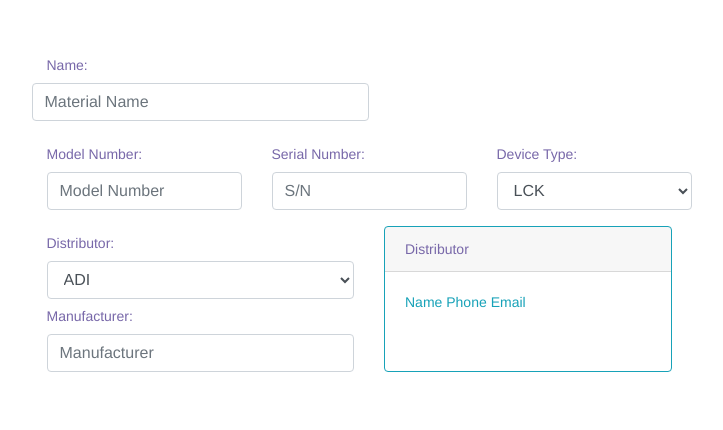
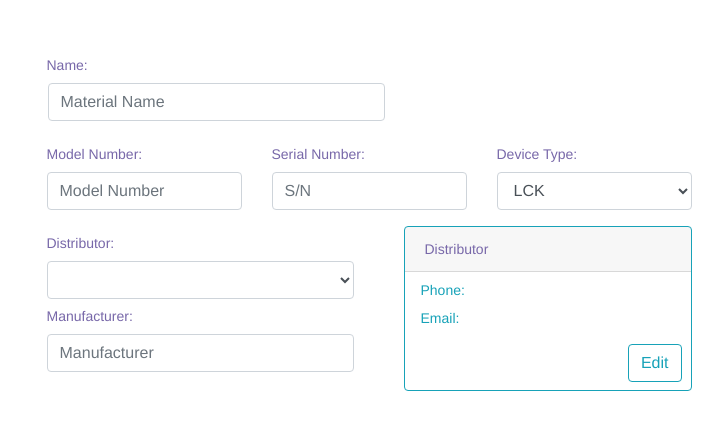
Before and after one commit to theSoloBrewer/Field-Technician-server, a Flask app: page /materials in a window 1280 px wide. Shown: the part 55-485 px from the top of the page, without its empty margins (271-994 px from the left). Run offline with Flask 2, Linux system fonts and the light colour scheme; data comes from the database, SQL or seed files in the repository; some libraries are stand-ins or nearby versions.

Commit message:
progess on the materials page

```diff
--- a/project.py
+++ b/project.py
@@ -6,6 +6,7 @@ Created on Nov 4, 2017
 import os
 from flask import Flask, send_from_directory
 from flask_sqlalchemy import SQLAlchemy
+from flask_marshmallow import Marshmallow
 basedir = os.path.abspath(os.path.dirname(__file__))
 
 #basedir = '/home/anarchos/eclipse-workspace/xl-test/'
@@ -21,4 +22,5 @@ FTserver.config['SQLALCHEMY_DATABASE_URI'] = 'sqlite:///' + os.path.join(basedir
 FTserver.config['SQLALCHEMY_MIGRATE_REPO'] = os.path.join(basedir, 'db_repository')
 FTserver.config['SQLALCHEMY_TRACK_MODIFICATIONS'] = False
 FTserver.secret_key = '5f4dcc3b5aa765d61d8327deb882cf99'
+MA = Marshmallow(FTserver)
 db = SQLAlchemy(FTserver, session_options={"autoflush": False})
--- a/requirements.txt
+++ b/requirements.txt
@@ -7,6 +7,7 @@ Cython==0.27.1
 decorator==4.1.2
 Flask==0.12.2
 Flask-Login==0.4.0
+flask-marshmallow==0.8.0
 Flask-RESTful==0.3.6
 Flask-SQLAlchemy==2.3.2
 Flask-WhooshAlchemy==0.56
@@ -16,6 +17,7 @@ itsdangerous==0.24
 Jinja2==2.9.6
 MarkupSafe==1.0
 marshmallow==2.15.0
+marshmallow-sqlalchemy==0.13.2
 numpy==1.13.3
 pandas==0.21.1
 pbr==3.1.1
--- a/templates/materials.html
+++ b/templates/materials.html
@@ -8,7 +8,7 @@
 			<div class="col-sm-10">
 				<label class="pr-2 col-form-label" for="nameControlSet">Name: </label>
 			</div>
-				<input class="form-control col-6" type="text" name="name" placeholder="Material Name">
+				<input class="form-control col-6 mx-3" type="text" name="name" placeholder="Material Name">
 
 		</div>
 		<div class="form-group row justify-content-center">
@@ -35,7 +35,8 @@
 				<div class="row">
 					<div class="col">
 						<label class="col-form-label" for="mfFormControlSelect">Distributor: </label>
-						<select class="form-control" name="manufacture">
+						<select class="form-control" name="dist" id="dist">
+							<option></option>
 							{% for opt in distributors %}
 							<option value="{{ opt.c_id}}">{{ opt.contact_name }}</option>
 							{% endfor %}
@@ -49,21 +50,52 @@
 					</div>
 				</div>
 			</div>
-			<div class="col d-flex">
-				<div class="card border-info mb-3" style="width:18rem; height:100%;">
+			<div class="col">
+				<div class="card border-info ml-auto" style="width:18rem; height:100%;">
 					<div class="card-header" id="distCardHeader">Distributor</div>
-					<div class="card-body text-info">
+					<div class="card-body text-info p-0 pt-2 px-3">
 					<div class="card-text" id="distCardText">
-
-							<label>Name</label>
-
-							<label>Phone</label>
-
-							<label>Email</label>
-
+							<div class="row">
+							<div class="col-4">
+							<label>Phone:</label>
+							</div>
+							<div class="col-6">
+							<label id="distCardPhone"></label>
+							</div>
+							</div>
+							<div class="row">
+							<div class="col-4">
+							<label>Email:</label>
+							</div>
+							<div class="col-6">
+							<label id="distCardEmail"></label>
+							</div>
+							</div>
+							<div class="row">
+							<button class="m-2 btn btn-outline-info ml-auto" href="#" type="button" name="distCardEdit">Edit</button>
+							</div>
 						</div>
 					</div>
 				</div>
+				<script>
+					$(document).ready(function() {
+
+						$('#dist').change(function() {
+							var jqxhr = $.post(
+									"{{ url_for('material') }}",
+									{'dist': 'True', 'dist_id': $('#dist').val() },
+									function(data) {
+										$('#distCardHeader').html( data['contact_name'] )
+										$('#distCardPhone').html( data['phone']||'Not Listed' )
+										$('#distCardEmail').html( data['email'] )
+									},
+									"json"
+								).fail(function(data) {
+								$('#distCardText').html( data );
+								})
+						});
+					});
+				</script>
 			</div>
 		</div>
 		</div>
--- a/views.py
+++ b/views.py
@@ -1,7 +1,7 @@
 from project import FTserver, db
 from flask_login import LoginManager, login_user, logout_user
-from flask import send_from_directory, render_template, request, flash, redirect, url_for
-from models import User, Contact_Info, Type
+from flask import send_from_directory, render_template, request, flash, redirect, url_for, jsonify
+from models import *
 
 login = LoginManager(FTserver)
 
@@ -56,11 +56,16 @@ def send_static( asset, page):
 	print('asset')
 	return send_from_directory("/templates/static/" +asset, page, active=page, title=page, db=db)
 
-@FTserver.route('/materials')
+@FTserver.route('/materials', methods=['GET','POST'])
 def material():
+	if request.method == 'POST' and request.form['dist']:
+		ciS = ciSchema()
+		d = Contact_Info.query.get(request.form['dist_id'])
+		return jsonify(ciS.dump(d).data)
 	types = Type.query
 	dist = Contact_Info.query.filter(Contact_Info.c_type_id=='7').all()
 	return render_template("materials.html", active='materials', title='Materials', types=types, distributors=dist)
+
 
 @FTserver.route('/calendar')
 def path():
```
Also changed, not shown: models.py (+14 -18 lines).
